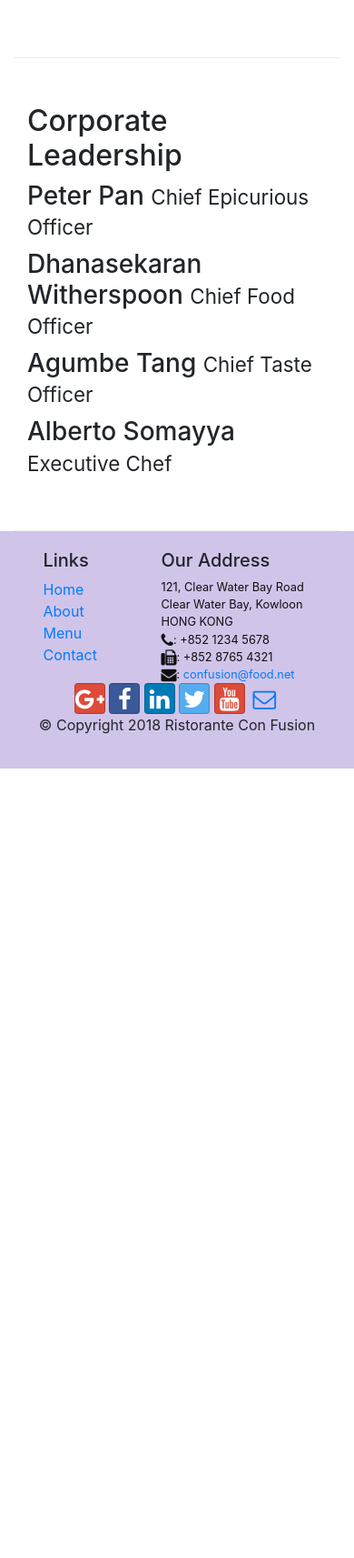
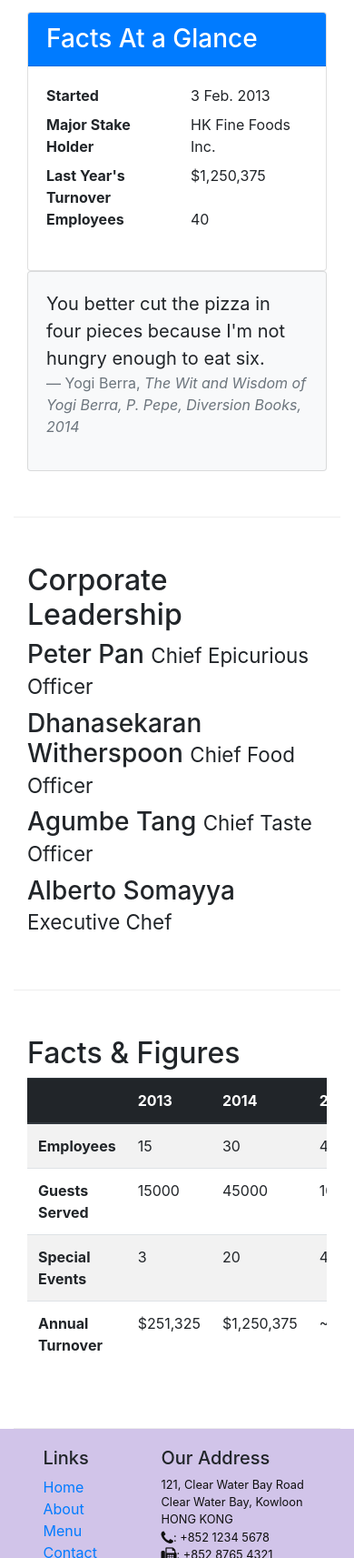
Before and after one commit to Isha2103/Front-end-Web-UI-Framework, a website: page aboutus.html in a window 390 px wide. Shown: the part 1037-2750 px from the top of the page at 91% size. Before the commit the page ends 1882 px from the top, so only its background shows below. Drawn offline with nearby package versions, Linux system fonts and the light colour scheme.

Commit message:
Added Tables and Cards

```diff
--- a/aboutus.html
+++ b/aboutus.html
@@ -71,8 +71,35 @@
                 <p>Started in 2010, Ristorante con Fusion quickly established itself as a culinary icon par excellence in Hong Kong. With its unique brand of world fusion cuisine that can be found nowhere else, it enjoys patronage from the A-list clientele in Hong Kong.  Featuring four of the best three-star Michelin chefs in the world, you never know what will arrive on your plate the next time you visit us.</p>
                 <p>The restaurant traces its humble beginnings to <em>The Frying Pan</em>, a successful chain started by our CEO, Mr. Peter Pan, that featured for the first time the world's best cuisines in a pan.</p>
             </div>
-            <div>
-            </div>
+            <!--this is second div-->
+                <div class="col-12 col-sm-6">
+                    <div class="card">
+                        <h3 class="card-header bg-primary text-white">Facts At a Glance</h3>
+                        <div class="card-body">
+                            <dl class="row">
+                                <dt class="col-6">Started</dt>
+                                <dd class="col-6">3 Feb. 2013</dd>
+                                <dt class="col-6">Major Stake Holder</dt>
+                                <dd class="col-6">HK Fine Foods Inc.</dd>
+                                <dt class="col-6">Last Year's Turnover</dt>
+                                <dd class="col-6">$1,250,375</dd>
+                                <dt class="col-6">Employees</dt>
+                                <dd class="col-6">40</dd>
+                            </dl>
+                        </div>
+                    </div>
+                </div>
+                <!--adding another card and including a quotation in the card using the blockquote typography style-->
+                <div class="col-12">
+                    <div class="card card-body bg-light">
+                        <blockquote class="blockquote">
+                            <p class="mb-0">You better cut the pizza in four pieces because I'm not hungry enough to eat six.</p>
+                            <footer class="blockquote-footer">Yogi Berra,
+                                <cite title="Source Title">The Wit and Wisdom of Yogi Berra, P. Pepe, Diversion Books, 2014</cite>
+                            </footer>
+                        </blockquote>
+                    </div>
+                </div>
         </div>
 
 
@@ -89,6 +116,54 @@
                 <p class="d-none d-sm-block">Award winning three-star Michelin chef with wide International experience having worked closely with whos-who in the culinary world, he specializes in creating mouthwatering Indo-Italian fusion experiences. He says, <em>Put together the cuisines from the two craziest cultures, and you get a winning hit! Amma Mia!</em></p>
             </div>
        </div>
+       <!-- Adding a new row of content--->
+       <div class="row row-content">
+        <div class="col-12 col-sm-9">
+            <h2>Facts &amp; Figures</h2>
+            <!------Inserting table in the first column of row------>
+            <div class="table-responsive">
+                <table class="table table-striped">
+                    <thead class="thead-dark">
+                        <tr>
+                            <th>&nbsp;</th>
+                            <th>2013</th>
+                            <th>2014</th>
+                            <th>2015</th>
+                        </tr>
+                    </thead>
+                    <tbody>
+                        <tr>
+                            <th>Employees</th>
+                            <td>15</td>
+                            <td>30</td>
+                            <td>40</td>
+                        </tr>
+                        <tr>
+                            <th>Guests Served</th>
+                            <td>15000</td>
+                            <td>45000</td>
+                            <td>100,000</td>
+                        </tr>
+                        <tr>
+                            <th>Special Events</th>
+                            <td>3</td>
+                            <td>20</td>
+                            <td>45</td>
+                        </tr>
+                        <tr>
+                            <th>Annual Turnover</th>
+                            <td>$251,325</td>
+                            <td>$1,250,375</td>
+                            <td>~$3,000,000</td>
+                        </tr>
+                    </tbody>
+                </table>
+            </div>
+        </div>
+         <div class="col-12 col-sm-3">
+        </div>
+   </div>
+
 
     </div>
 
```
